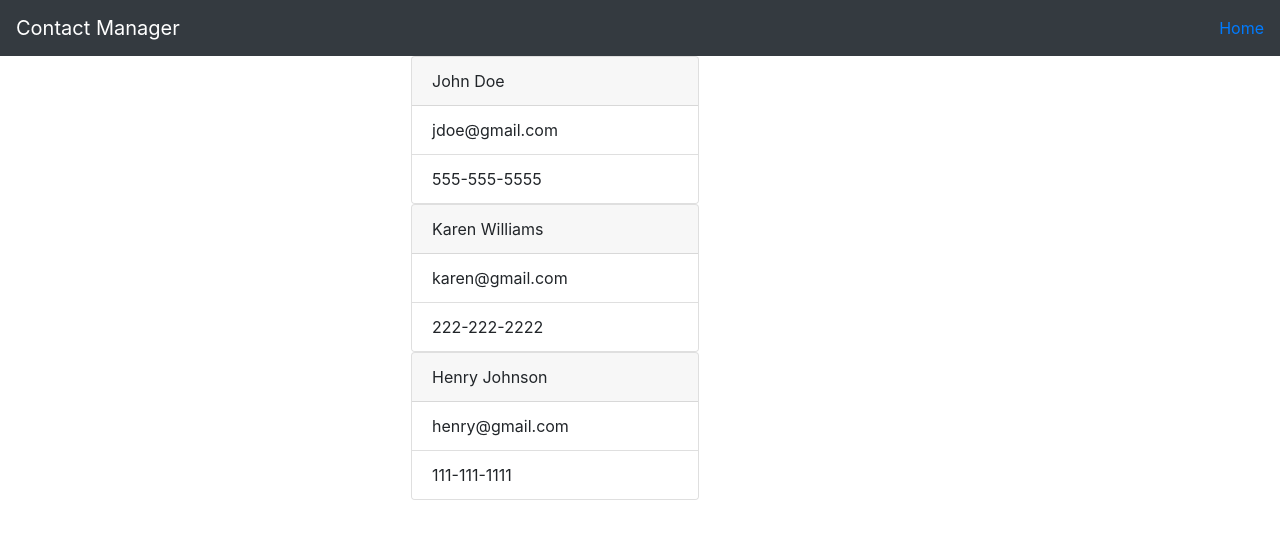
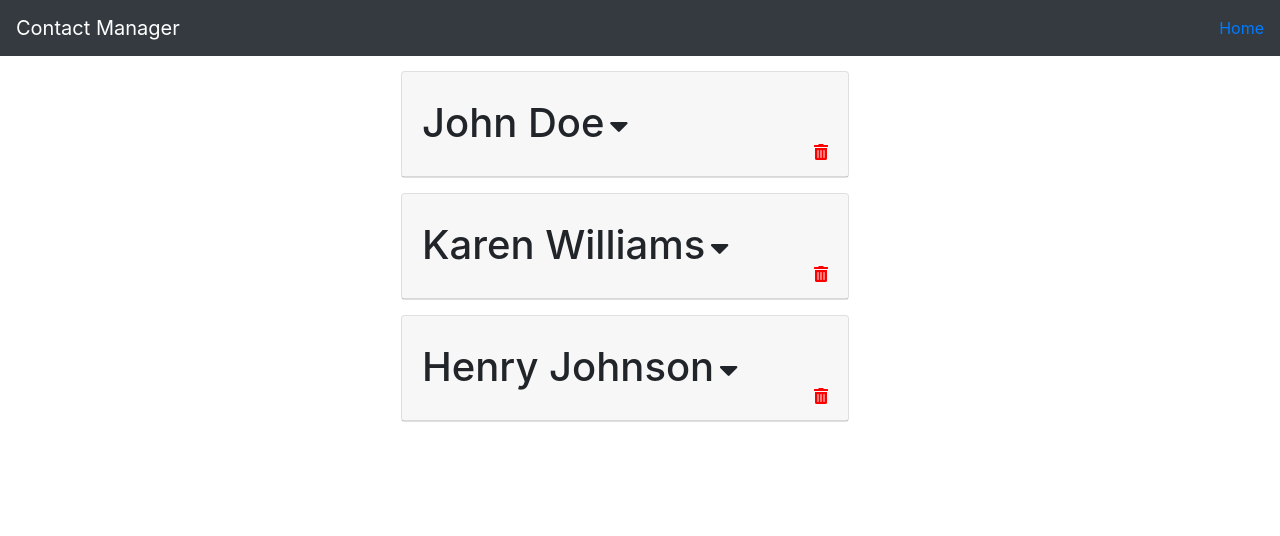
Before and after one commit to storres8/contact-manager, a React (Create React App) app in the folder contactmanager/: page / in a window 1280 px wide. Shown: the top 536 px of the page. Built offline with nearby package versions, Linux system fonts and the light colour scheme.

Commit message:
added css stylings and state.

```diff
--- a/contactmanager/src/Assets/Contact.css
+++ b/contactmanager/src/Assets/Contact.css
@@ -0,0 +1,19 @@
+#cards{
+    margin-top: 15px;
+}
+
+#dropDown{
+    cursor: pointer;
+    margin-left: 5px;
+    font-size: 30px;
+}
+
+#contactName{
+    cursor: pointer;
+    position: relative;
+    top: 15px;
+}
+
+.fa-trash-alt{
+    color: red;
+}
--- a/contactmanager/src/Components/Contact.js
+++ b/contactmanager/src/Components/Contact.js
@@ -1,24 +1,50 @@
 import React, { Component } from 'react';
+import "../Assets/Contact.css"
 
 class Contact extends Component {
+
+    state={
+        dropDown: false
+    }
+
+
+    handleDropDown = (e) =>{
+        this.setState({dropDown: !this.state.dropDown})
+    }
+
   render() {
     const { name, email, phone, id}= this.props
 
     const cardStyle={
-        width: '18rem'
+        width: '28rem'
+    }
+
+    const deleteStyle={
+        float:"right"
     }
 
     return (
-        <div>
-            <div className="container row justify-content-center">
+        <div className="container">
+            <div className="container row justify-content-center" id="cards">
                 <div className="card" style={cardStyle} >
                     <div className="card-header">
-                        {name}
+                        <h1 id="contactName">
+                            {name}
+                            <i
+                                className="fas fa-caret-down" id="dropDown"
+                                onClick = {this.handleDropDown}
+                            ></i>
+
+                        </h1>
+                        <div style={deleteStyle}><i className="fas fa-trash-alt"></i></div>
                     </div>
-                    <ul className="list-group list-group-flush">
-                        <li className ="list-group-item">{email}</li>
-                        <li className="list-group-item">{phone}</li>
-                    </ul>
+                    {this.state.dropDown ?
+                        (<ul className="list-group list-group-flush">
+                            <li className ="list-group-item"><h5>{email}</h5></li>
+                            <li className="list-group-item"><h5>{phone}</h5></li>
+                        </ul>)
+                            : null
+                    }
                 </div>
             </div>
         </div>
```
